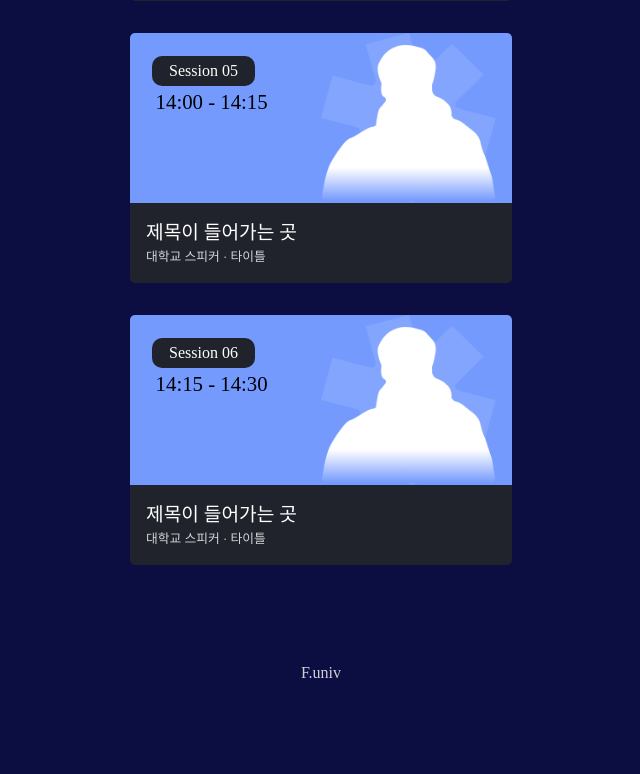
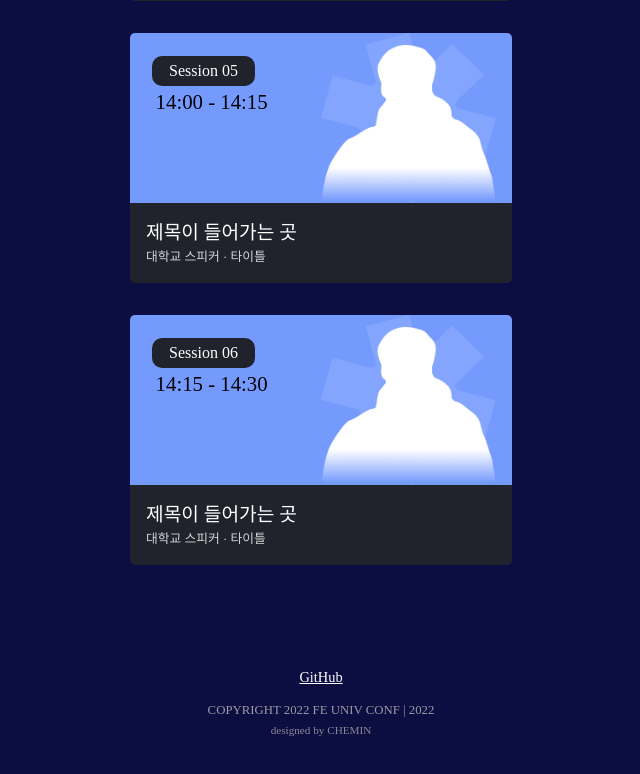
Before and after one commit to f-univ/f-univ-camp-2022, a React (Vite) app: page / in a window 1280 px wide. Shown: the part 2058-2832 px from the top of the page, without its empty margins (319-959 px from the left). Before the commit the page ends 2791 px from the top, so only its background shows below. Built offline with nearby package versions, Linux system fonts and the light colour scheme; a web font is replaced by a local one.

Commit message:
feat: GitHub link, designer shoutout

```diff
--- a/src/components/Footer.tsx
+++ b/src/components/Footer.tsx
@@ -1,7 +1,15 @@
 import styled from '@emotion/styled';
 
 const Footer = () => {
-  return <Wrapper>F.univ</Wrapper>;
+  return (
+    <Wrapper>
+      <GitHub href="https://github.com/f-univ/f-univ-conf-2022" target="_blank">
+        GitHub
+      </GitHub>
+      <Copy>COPYRIGHT 2022 FE UNIV CONF | 2022</Copy>
+      <Designer>designed by CHEMIN</Designer>
+    </Wrapper>
+  );
 };
 
 export default Footer;
@@ -9,5 +17,25 @@ export default Footer;
 const Wrapper = styled.footer`
   padding: 5rem 0 3rem 0;
   text-align: center;
+  font-size: 0.8rem;
+  line-height: 2rem;
+`;
+
+const GitHub = styled.a`
+  color: white;
+  text-decoration: underline;
+  font-size: 0.9rem;
+  cursor: pointer;
+`;
+
+const Copy = styled.div`
   opacity: 0.8;
+  color: #bdbdbd;
 `;
+
+const Designer = styled.div`
+  font-size: 0.7rem;
+  opacity: 0.7;
+  color: #bdbdbd;
+  line-height: 0.5rem;
+`;
```
